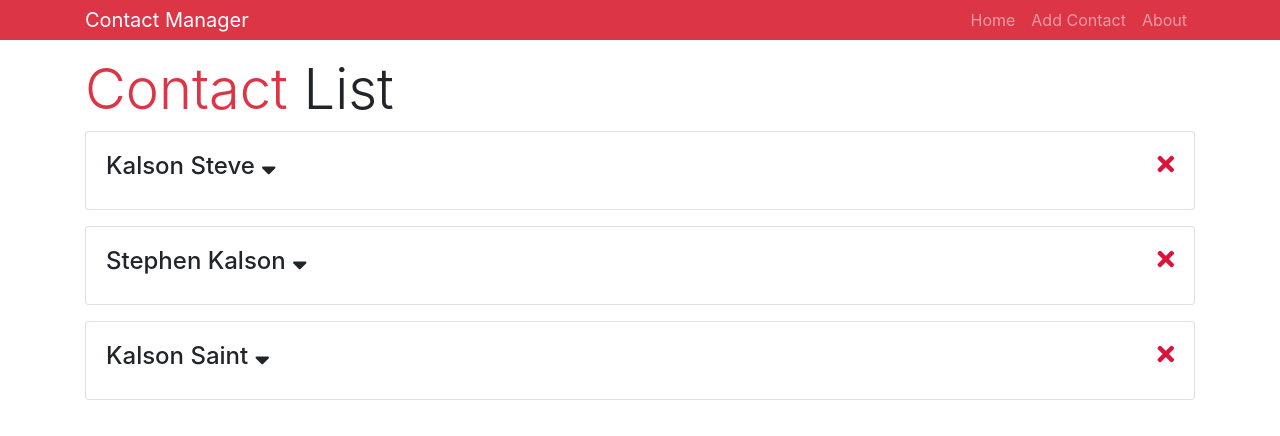
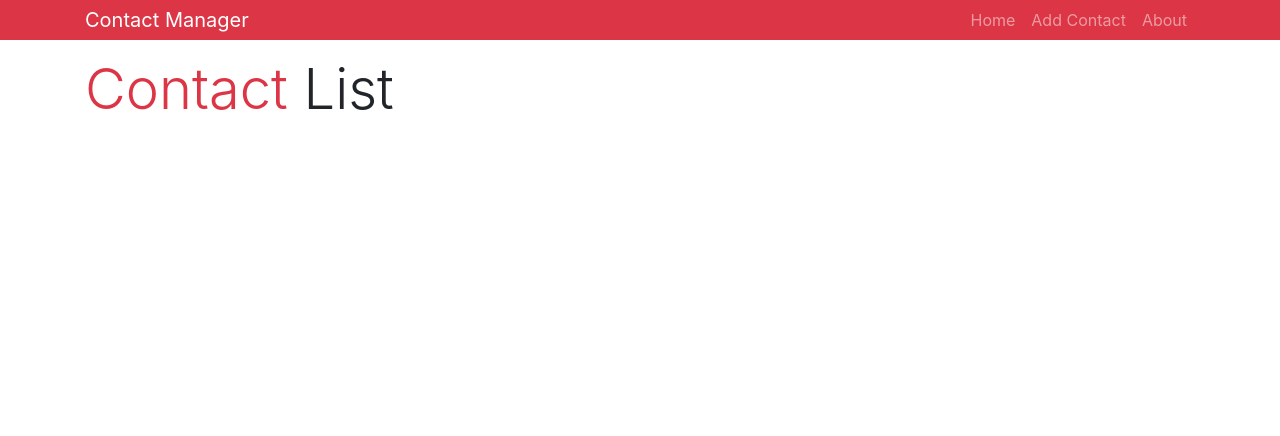
Before and after one commit to KalsonSaint/iReact, a React (Create React App) app: page / in a window 1280 px wide. Shown: the top 436 px of the page. Built offline with nearby package versions, Linux system fonts and the light colour scheme.

Commit message:
Working with Life Cycles

```diff
--- a/src/Context.js
+++ b/src/Context.js
@@ -14,7 +14,7 @@ const reducer = (state, action) => {
     case "ADD_CONTACT":
       return {
         ...state,
-        contacts: [action.payload, ...state.contacts]
+        contacts: [action.payload, ...state.contacts],
       };
     default:
       return state;
@@ -23,26 +23,7 @@ const reducer = (state, action) => {
 
 export class Provider extends Component {
   state = {
-    contacts: [
-      {
-        id: 1,
-        name: "Kalson Steve",
-        email: "kalsonst@gmail.com",
-        phone: "111-111-1111",
-      },
-      {
-        id: 2,
-        name: "Stephen Kalson",
-        email: "kalsonst@gmail.com",
-        phone: "222-222-2222",
-      },
-      {
-        id: 3,
-        name: "Kalson Saint",
-        email: "kalsonst@gmail.com",
-        phone: "333-333-3333",
-      },
-    ],
+    contacts: [],
     dispatch: (action) => this.setState((state) => reducer(state, action)),
   };
 
--- a/src/components/pages/About.js
+++ b/src/components/pages/About.js
@@ -1,4 +1,6 @@
 import React from "react";
+
+import Test from "./test-cases/Test";
 
 const About = () => {
   return (
--- /dev/null
+++ b/src/components/pages/test-cases/Test.js
@@ -0,0 +1,61 @@
+import React, { Component } from "react";
+
+class Test extends Component {
+  state = {
+    title: "",
+    body: "",
+  };
+
+  componentDidMount() {
+    fetch("https://jsonplaceholder.typicode.com/posts/1")
+      .then((response) => response.json())
+      .then((data) =>
+        this.setState({
+          title: data.title,
+          body: data.body,
+        })
+      );
+  }
+
+  //   componentWillMount() {
+  //     console.log("Before Render");
+  //   }
+
+  //   componentWillUpdate() {
+  //     console.log("Before Update");
+  //   }
+
+  //   componentDidUpdate() {
+  //     console.log("After Update");
+  //   }
+
+  //   shouldComponentUpdate(nextProps, nextState) {
+  //     if (nextState.title === "React-Boss") {
+  //       return true;
+  //     }
+  //     return false;
+  //   }
+
+  //   componentWillReceiveProps() {
+  //     console.log("Before Received Props");
+  //   }
+
+  //   componentWillUnmount() {
+  //     console.log("Unmount");
+  //   }
+
+  render() {
+    // console.log("RENDER");
+    const { title, body } = this.state;
+    return (
+      <div>
+        <h3 className="p-4 text-center text-uppercase text-warning bg-dark">
+          {title}
+        </h3>
+        <p className="text-secondary">{body}</p>
+      </div>
+    );
+  }
+}
+
+export default Test;
```
